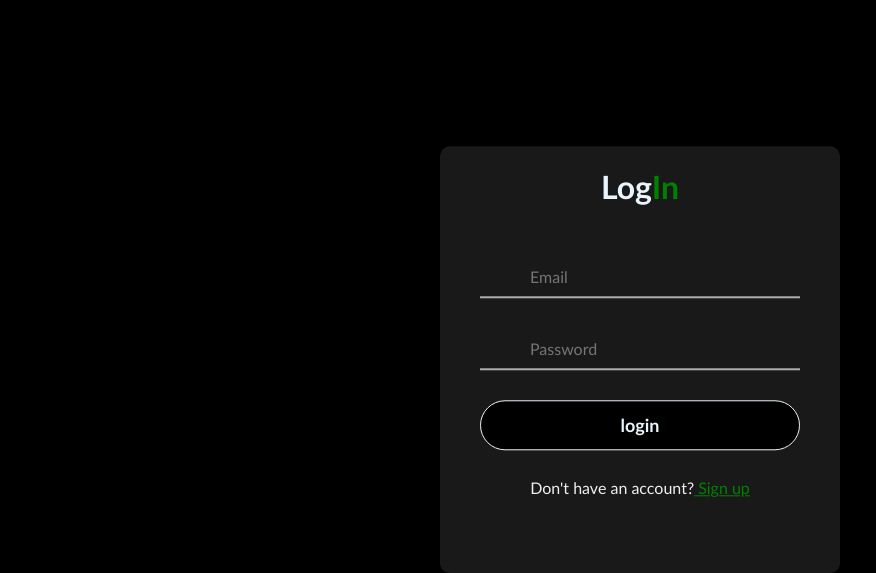
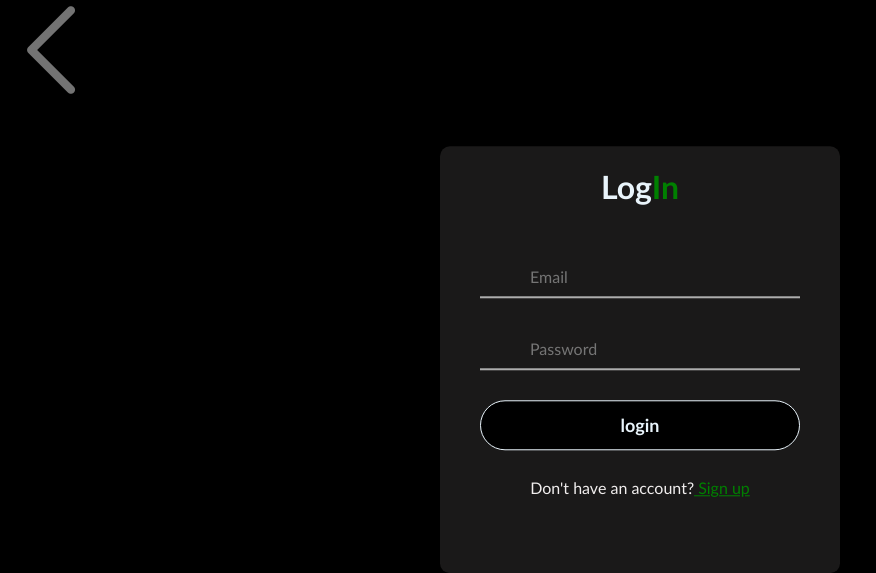
Before and after one commit to vxshnu/Music-Recommendation, a Flask app: page /login in a window 1280 px wide. Shown: the top 573 px of the page, without its empty margins (0-876 px from the left). Run offline with Flask 3, Linux system fonts and the light colour scheme.

Commit message:
Update LogInPg.html

```diff
--- a/templates/LogInPg.html
+++ b/templates/LogInPg.html
@@ -7,6 +7,9 @@
     <title>Login-page</title>
 </head>
 <body>
+    <div class="image">
+        <a href="{{ url_for('home')}}"><img src="{{ url_for('static', filename='icons8-back-100.png') }}" class="pic" ></a>
+ </div>
     <div class="centre">
         <h1>Log<span class="in">In</span></h1>
         <form >
@@ -25,7 +28,7 @@
         </form>
         <div class="form-group">
          <p>
-             Don't have an account?<a  href="signup.html"> Sign up</a>
+             Don't have an account?<a  href="{{ url_for('signup')}}"> Sign up</a>
          </p>
      </div>
        </div>
```
